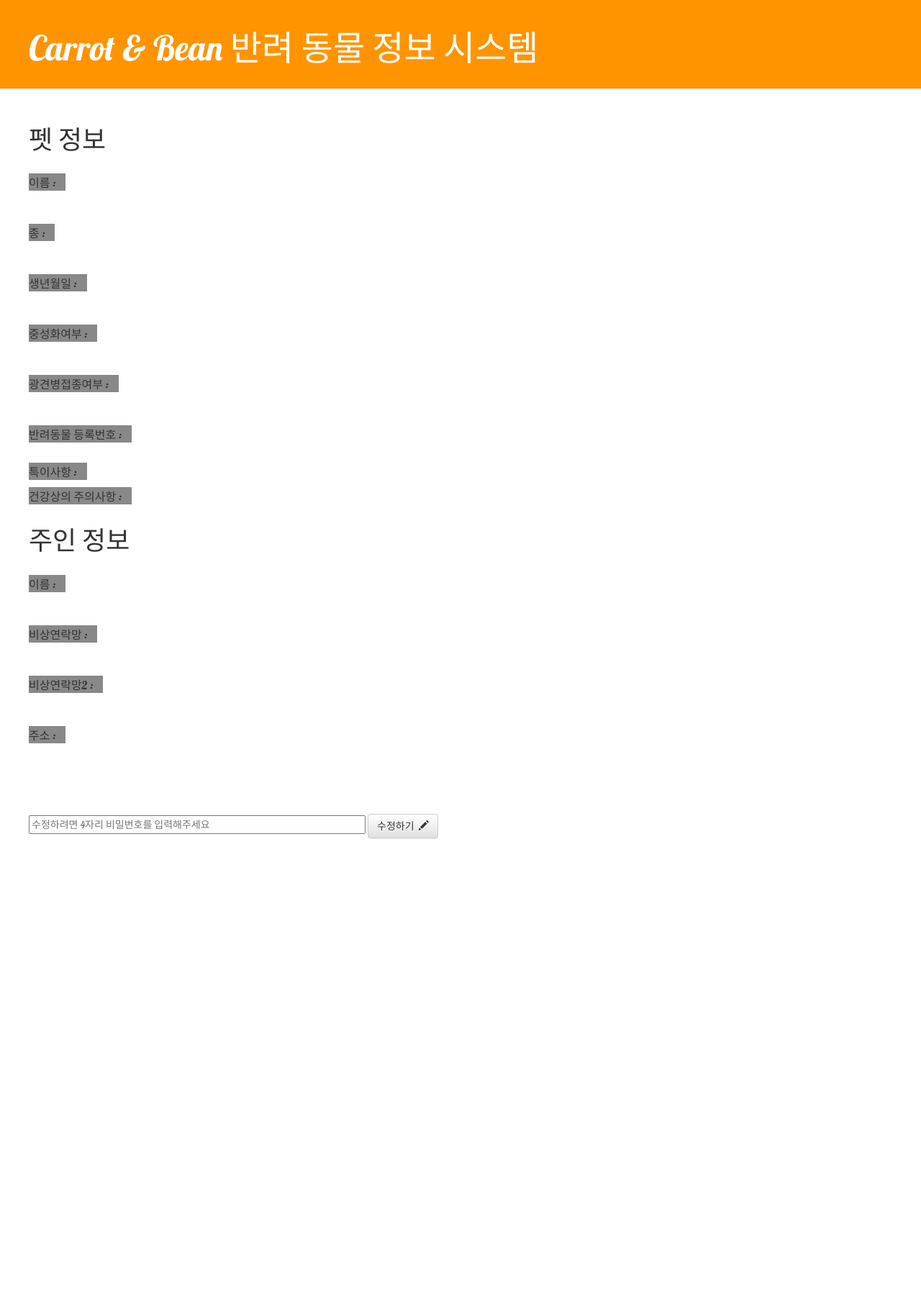
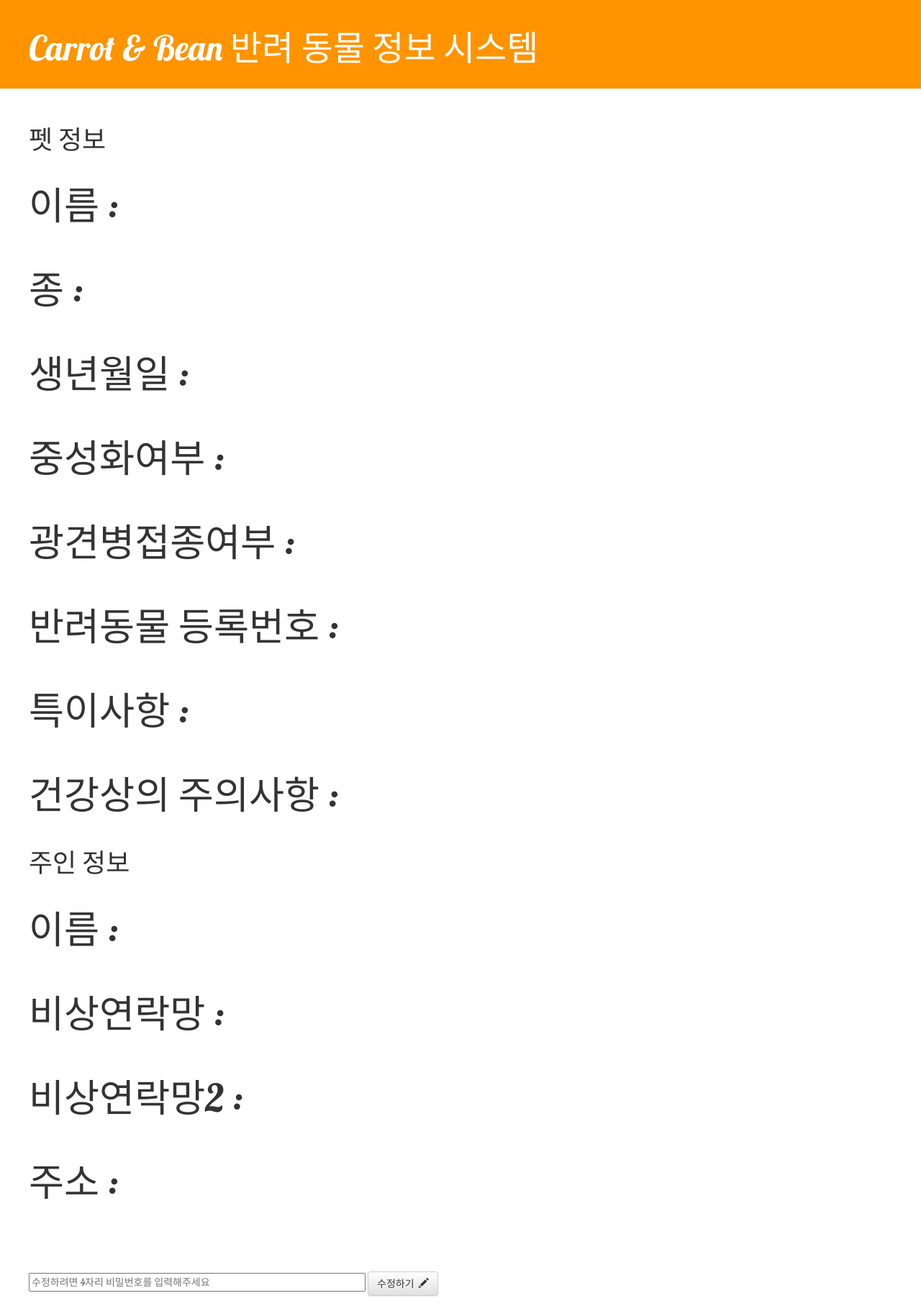
Before and after one commit to kyc0816/my-first-blog, a Django app: template blog/templates/blog/post_detail.html in a window 1280 px wide. Shown: the whole page at 72% size. Before the commit the page ends 1166 px from the top, so only its background shows below. Run offline with Django 3.2, Linux system fonts and the light colour scheme; the template is opened without the code that fills it, so the values that code supplies are empty; some libraries are stand-ins or nearby versions.

Commit message:
For a long time

```diff
--- a/blog/static/css/blog.css
+++ b/blog/static/css/blog.css
@@ -66,20 +66,24 @@ h1, h2, h3, h4 {
     margin : 0 auto;
 }*/
 
+.listTitleType {
+    font-family: 'Lobster', 'meiryo', 'Jua', cursive;
+    font-size: 40pt;
+    margin-top: 20px;
+    margin-bottom: 20px;
+    display: inline-block;
+/*    background-color: #888888;*/
+}
+
+
 .listTitle {
-	font-family: 'Lobster', 'meiryo', 'Jua', sans-serif;
-	margin-bottom: 40px;
-	margin-top: 30px;
+    font-family: 'Lobster', 'meiryo', 'Jua', sans-serif;
+    font-size: 40pt;
     display: inline-block;
 /*    margin-left: 50px;        //효과가 없다. 왜일까?
     padding-left: 50px;*/
 }
 
-.listTitleType {
-    font-family: 'Lobster', 'meiryo', 'Jua', cursive;
-    display: inline-block;
-    background-color: #888888;
-}
 
 #editH1 {
 	font-family: 'Lobster', 'meiryo', 'Jua', cursive;
```
